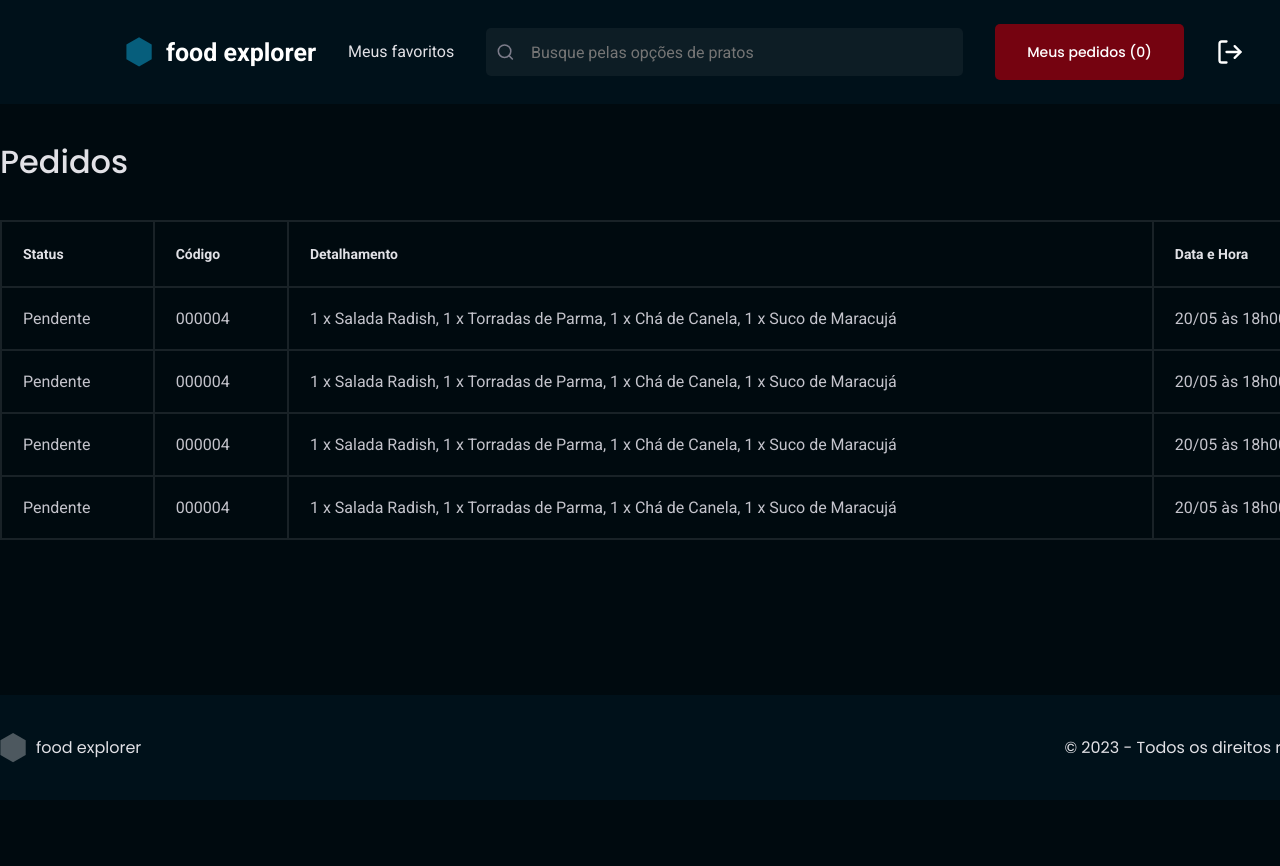
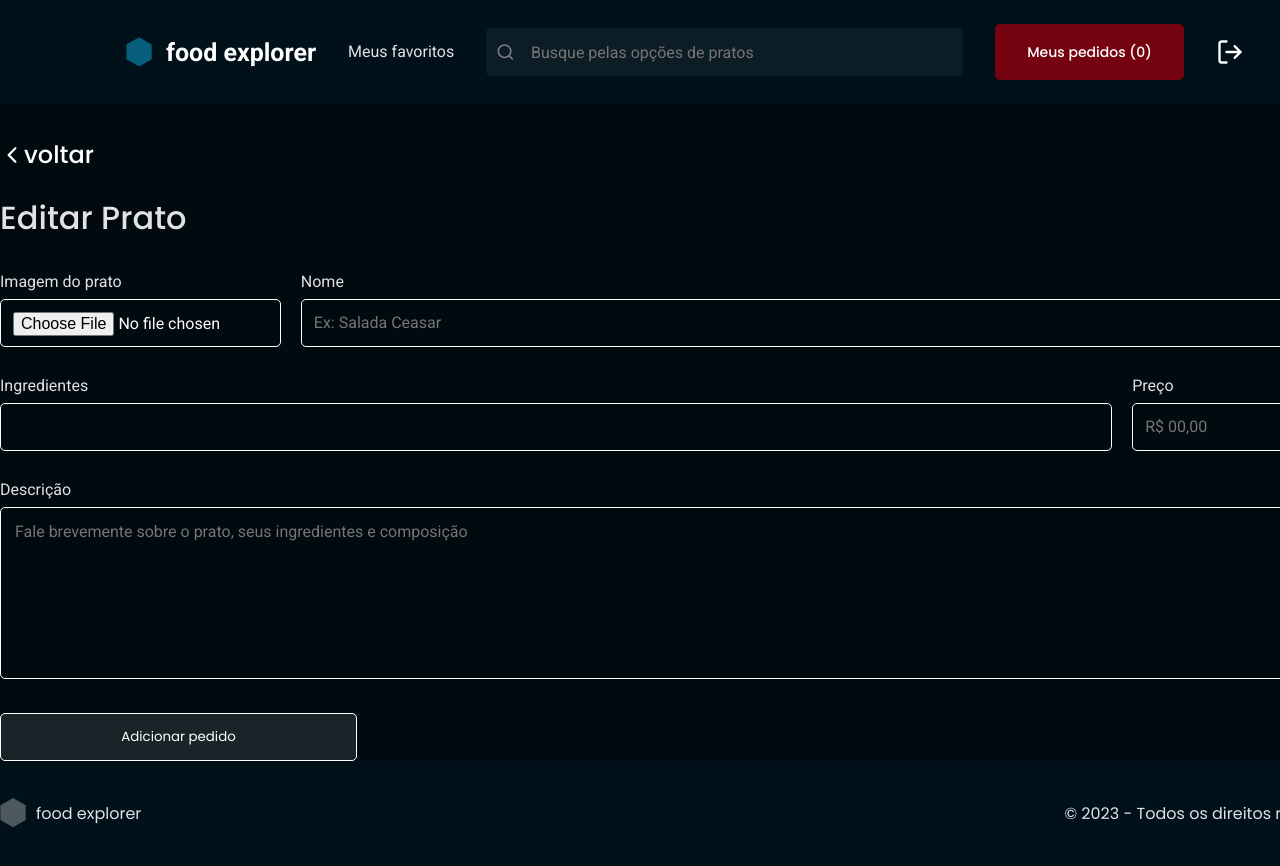
Before and after one commit to fredsonsouza/food-explorer, a React (Vite) app: page / in a window 1280 px wide. Shown: the top 866 px of the page. Before the commit the page ends 800 px from the top, so only its background shows below. Built offline with nearby package versions, Linux system fonts and the light colour scheme.

Commit message:
created: page New and components textarea and input Form

```diff
--- /dev/null
+++ b/src/components/InputForm/index.jsx
@@ -0,0 +1,10 @@
+import { Container } from "./styles";
+
+export function InputForm({ icon: Icon, ...rest }) {
+  return (
+    <Container>
+      {Icon && <Icon size={20} />}
+      <input {...rest} />
+    </Container>
+  );
+}
--- /dev/null
+++ b/src/components/InputForm/styles.js
@@ -0,0 +1,28 @@
+import styled from "styled-components";
+
+export const Container = styled.div`
+  display: flex;
+  width: 100%;
+  align-items: center;
+
+  color: ${({ theme }) => theme.COLORS.WHITE};
+
+  input {
+    width: 100%;
+    height: 4.8rem;
+    padding: 1.2rem;
+    border: 1px solid #ffffff;
+    border-radius: 5px;
+    font-size: 1.6rem;
+
+    color: ${({ theme }) => theme.COLORS.WHITE};
+    background-color: transparent;
+
+    &placeholder {
+      font-style: normal;
+      font-weight: 400;
+      line-height: 100%;
+      color: ${({ theme }) => theme.COLORS.GRAY_400};
+    }
+  }
+`;
--- /dev/null
+++ b/src/components/TextArea/index.jsx
@@ -0,0 +1,5 @@
+import { Container } from "./styles";
+
+export function TextArea({ value, ...rest }) {
+  return <Container {...rest}>{value}</Container>;
+}
--- /dev/null
+++ b/src/components/TextArea/styles.js
@@ -0,0 +1,22 @@
+import styled from "styled-components";
+
+export const Container = styled.textarea`
+  width: 100%;
+  height: 17.2rem;
+
+  border: 1px solid #ffffff;
+  border-radius: 5px;
+
+  background: transparent;
+  font-size: 1.6rem;
+  padding: 1.4rem;
+
+  color: ${({ theme }) => theme.COLORS.WHITE};
+
+  &placeholder {
+    font-style: normal;
+    font-weight: 400;
+    line-height: 100%;
+    color: ${({ theme }) => theme.COLORS.GRAY_400};
+  }
+`;
--- a/src/main.jsx
+++ b/src/main.jsx
@@ -5,13 +5,13 @@ import { ThemeProvider } from "styled-components";
 import theme from "./styles/theme";
 
 import { Details } from "./pages/Details";
-import { Order } from "./pages/Order";
+import { New } from "./pages/New";
 
 ReactDOM.createRoot(document.getElementById("root")).render(
   <React.StrictMode>
     <ThemeProvider theme={theme}>
       <GlobalStyles />
-      <Order></Order>
+      <New />
     </ThemeProvider>
   </React.StrictMode>
 );
--- /dev/null
+++ b/src/pages/New/index.jsx
@@ -0,0 +1,51 @@
+import { Container, Content, Form } from "./styles";
+import { IoIosArrowBack } from "react-icons/io";
+import { FiUpload } from "react-icons/fi";
+
+import { Footer } from "../../components/Footer";
+import { Header } from "../../components/Header";
+import { ButtonText } from "../../components/ButtonText";
+import { TextArea } from "../../components/TextArea";
+import { InputForm } from "../../components/InputForm";
+export function New() {
+  return (
+    <Container>
+      <Header />
+      <main>
+        <Content>
+          <ButtonText title="voltar" icon={IoIosArrowBack}></ButtonText>
+          <h2>Editar Prato</h2>
+          <Form>
+            <div class="col-2">
+              <div>
+                <label htmlFor="">Imagem do prato</label>
+
+                <InputForm type="file" placeholder="selecione imagem" />
+              </div>
+              <div>
+                <label htmlFor="">Nome</label>
+                <InputForm placeholder="Ex: Salada Ceasar" />
+              </div>
+            </div>
+            <div class="col-2-2">
+              <div>
+                <label htmlFor="">Ingredientes</label>
+                <InputForm />
+              </div>
+              <div>
+                <label htmlFor="">Preço</label>
+                <InputForm placeholder="R$ 00,00" />
+              </div>
+            </div>
+            <div>
+              <label htmlFor="">Descrição</label>
+              <TextArea placeholder="Fale brevemente sobre o prato, seus ingredientes e composição" />
+            </div>
+            <button>Adicionar pedido</button>
+          </Form>
+        </Content>
+      </main>
+      <Footer />
+    </Container>
+  );
+}
--- /dev/null
+++ b/src/pages/New/styles.js
@@ -0,0 +1,80 @@
+import styled from "styled-components";
+
+export const Container = styled.div`
+  width: 100%;
+  height: 100vh;
+
+  display: grid;
+  grid-template-rows: 10.5rem auto 10.5rem;
+
+  grid-template-areas:
+    "header"
+    "Content"
+    "footer";
+`;
+
+export const Content = styled.div`
+  grid-area: content;
+  max-width: 136.8rem;
+  margin: 3.2rem auto 0 auto;
+
+  h2 {
+    font-style: normal;
+    font-weight: 500;
+    font-size: 3.2rem;
+    line-height: 140%;
+    margin: 2.4rem 0 3.2rem;
+  }
+`;
+
+export const Form = styled.form`
+  display: flex;
+  gap: 3rem;
+  flex-direction: column;
+  flex-wrap: nowrap;
+  width: 100%;
+
+  input {
+    margin-top: 0.8rem;
+  }
+
+  textarea {
+    margin-top: 0.8rem;
+  }
+  label {
+    font-style: normal;
+    font-weight: 400;
+    font-size: 1.6rem;
+    line-height: 100%;
+  }
+  button {
+    width: 35.7rem;
+    height: 4.8rem;
+    border: 1px solid #ffffff;
+    border-radius: 5px;
+    color: ${({ theme }) => theme.COLORS.WHITE};
+    left: auto 0;
+    background: rgba(255, 255, 255, 0.1);
+  }
+  .col-2 {
+    display: flex;
+    gap: 2rem;
+  }
+
+  .col-2-2 {
+    display: flex;
+    gap: 2rem;
+  }
+  .col-2-2 > div {
+    width: 100%;
+  }
+  .col-2 > div {
+    width: 100%;
+  }
+  .col-2 > div:nth-child(1) {
+    width: 36rem;
+  }
+  .col-2-2 > div:nth-child(2) {
+    width: 29rem;
+  }
+`;
--- a/src/styles/global.js
+++ b/src/styles/global.js
@@ -16,7 +16,7 @@ body{
 
   -webkit-font-smoothing: antialiased
 }
-h1, a, input, table{
+h1, a, input, table, label, textarea{
   font-family: 'Roboto', sans-serif;
 }
 button, h2, p, span{
```
Also changed, not shown: src/pages/OrderList/index.jsx (renamed from src/pages/Order/index.jsx), src/pages/OrderList/styles.js (renamed from src/pages/Order/styles.js).
